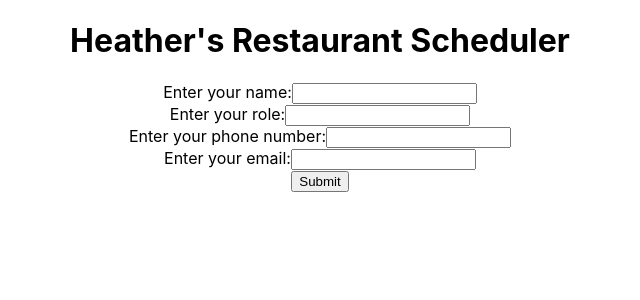
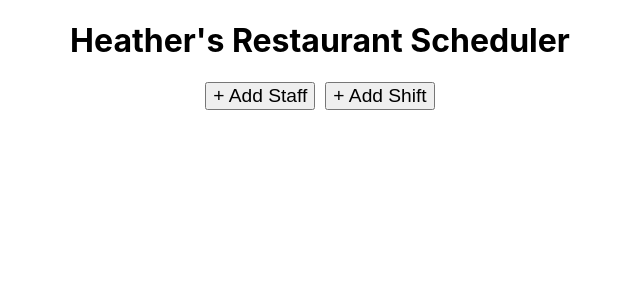
Before and after one commit to heathercaz/RestaurantStaffScheduler, a React (Create React App) app in the folder restaurant-scheduler/: page / in a window 1280 px wide. Shown: the top 300 px of the page, without its empty margins (320-960 px from the left). Built offline with nearby package versions, Linux system fonts and the light colour scheme.

Commit message:
added add staff and add shift button. add staff button makes the form appear

```diff
--- a/restaurant-scheduler/src/App.js
+++ b/restaurant-scheduler/src/App.js
@@ -8,6 +8,7 @@ function App() {
   const [phoneNum, setPhoneNum] = useState('');
   const [email, setEmail] = useState('');
   const [submittedName, setResp] = useState('');
+  const [showForm, setShowForm] = useState(false);
 
   const handleSubmit = async (e) => {
     e.preventDefault();
@@ -24,14 +25,24 @@ function App() {
     setRole('');
     setPhoneNum('');
     setEmail('');
+    setShowForm(false); // Hide form after submit
   };
 
   return (
     <div className="App">
       <h1>Heather's Restaurant Scheduler</h1>
+      <button
+        style={{fontSize: '1.2em', marginRight: '10px'}}
+        onClick={() => setShowForm(true)}
+      >
+        + Add Staff
+      </button>
+      <button style={{fontSize: '1.2em'}}>+ Add Shift</button>
+      <br />
+      {showForm && (
         <form onSubmit={handleSubmit}>
           <label>
-          Enter your name:
+            Name:
             <input
               type="text"
               value={name}
@@ -40,7 +51,7 @@ function App() {
           </label>
           <br />
           <label>
-          Enter your role:
+            Role:
             <input
               type="text"
               value={role}
@@ -49,7 +60,7 @@ function App() {
           </label>
           <br />
           <label>
-          Enter your phone number:
+            Phone Number:
             <input
               type="text"
               value={phoneNum}
@@ -58,7 +69,7 @@ function App() {
           </label>
           <br />
           <label>
-          Enter your email:
+            Email:
             <input
               type="email"
               value={email}
@@ -68,6 +79,7 @@ function App() {
           <br />
           <button type="submit">Submit</button>
         </form>
+      )}
       {submittedName && (
         <p>You entered: {submittedName}</p>
       )}
```
Lines whose indentation alone changed are shown as unchanged.
